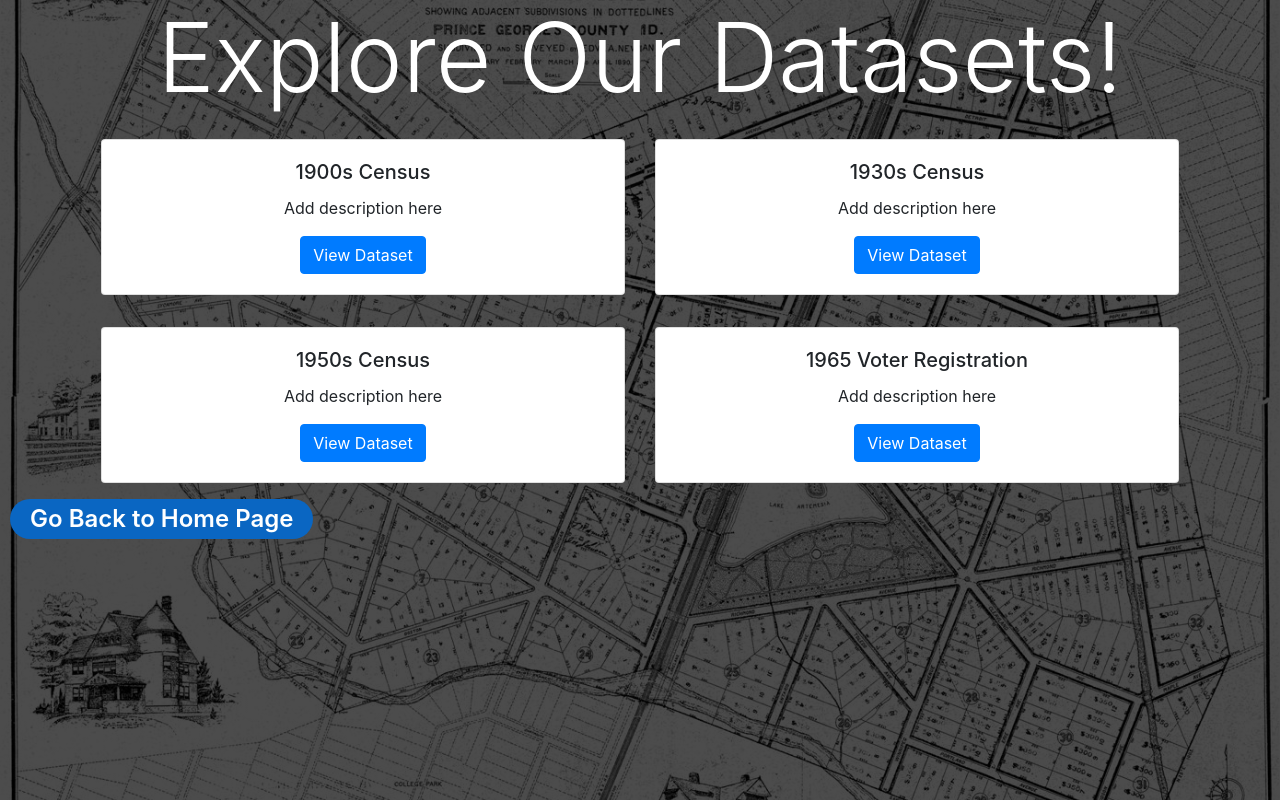
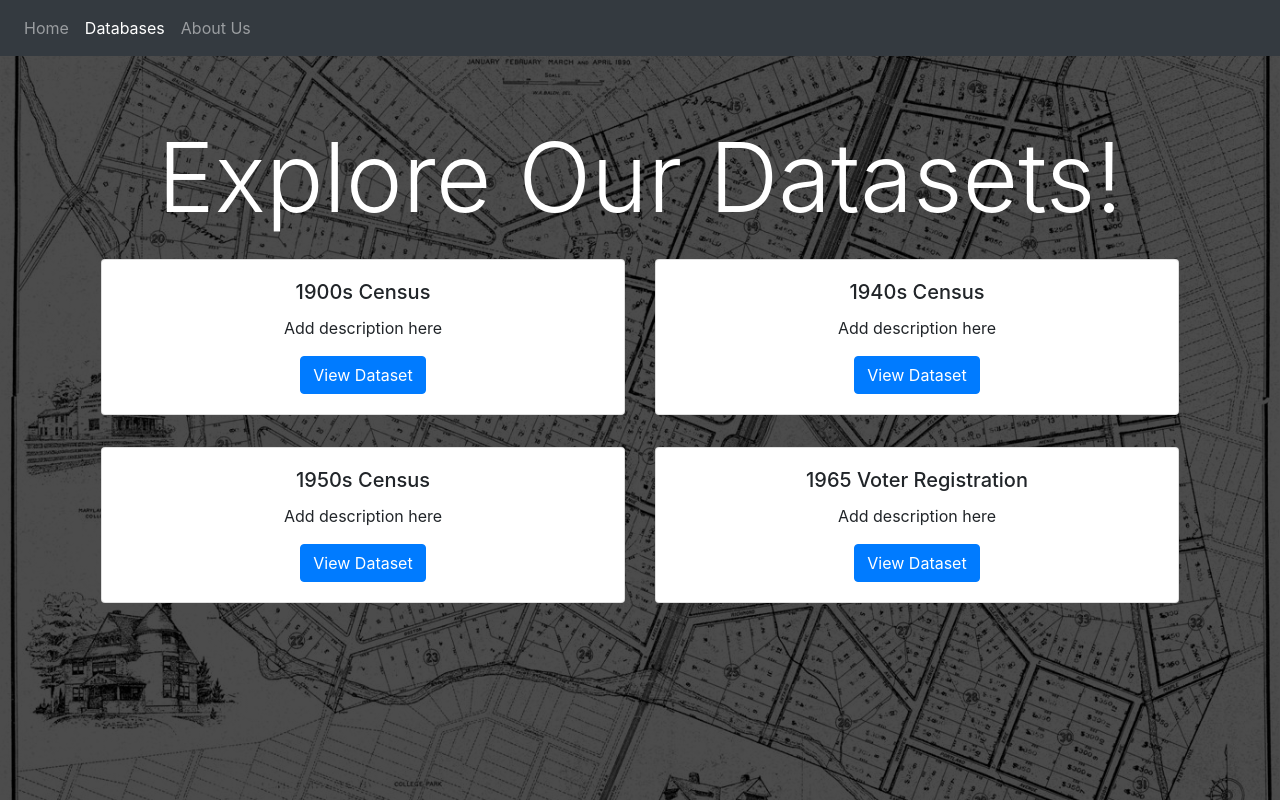
Before and after one commit to MsCrypto22/LakeLand, a website: page public/viewdata.html in a window 1280 px wide. Drawn offline with nearby package versions, Linux system fonts and the light colour scheme.

Commit message:
added bootstrap navbar to all pages

```diff
--- a/public/stylesheets.css
+++ b/public/stylesheets.css
@@ -3,71 +3,6 @@ tfoot input {
   padding: 2px;
 }
 
-body {
-  background: linear-gradient(rgba(0, 0, 0, 0.7), rgba(0, 0, 0, 0.7)),
-    url(assets/lakeland-map.jpeg);
-  background-repeat: no-repeat;
-  background-position: center;
-  background-attachment: fixed;
-  background-size: cover;
-}
-
-#heading {
-  color: white;
-}
-
 .dt-container {
   background-color: white;
 }
-
-.button-18 {
-  align-items: center;
-  background-color: #0a66c2;
-  border: 0;
-  border-radius: 100px;
-  box-sizing: border-box;
-  color: #ffffff;
-  cursor: pointer;
-  display: inline-flex;
-  font-family: -apple-system, system-ui, system-ui, "Segoe UI", Roboto,
-    "Helvetica Neue", "Fira Sans", Ubuntu, Oxygen, "Oxygen Sans", Cantarell,
-    "Droid Sans", "Apple Color Emoji", "Segoe UI Emoji", "Segoe UI Symbol",
-    "Lucida Grande", Helvetica, Arial, sans-serif;
-  font-size: 24px;
-  font-weight: 600;
-  justify-content: center;
-  line-height: 20px;
-  max-width: 480px;
-  min-height: 40px;
-  min-width: 0px;
-  overflow: hidden;
-  padding: 0px;
-  padding-left: 20px;
-  padding-right: 20px;
-  margin: 0 10px;
-  text-align: center;
-  touch-action: manipulation;
-  transition: background-color 0.167s cubic-bezier(0.4, 0, 0.2, 1) 0s,
-    box-shadow 0.167s cubic-bezier(0.4, 0, 0.2, 1) 0s,
-    color 0.167s cubic-bezier(0.4, 0, 0.2, 1) 0s;
-  user-select: none;
-  -webkit-user-select: none;
-  vertical-align: middle;
-}
-
-.button-18:hover,
-.button-18:focus {
-  background-color: #16437e;
-  color: #ffffff;
-}
-
-.button-18:active {
-  background: #09223b;
-  color: rgb(255, 255, 255, 0.7);
-}
-
-.button-18:disabled {
-  cursor: not-allowed;
-  background: rgba(0, 0, 0, 0.08);
-  color: rgba(0, 0, 0, 0.3);
-}
--- a/public/viewdata.html
+++ b/public/viewdata.html
@@ -1,26 +1,39 @@
-<!doctype html>
+<!DOCTYPE html>
 <html lang="en">
-
   <head>
     <!-- Required meta tags -->
-  <meta charset="utf-8">
-  <meta name="viewport" content="width=device-width, initial-scale=1, shrink-to-fit=no">
+    <meta charset="utf-8" />
+    <meta
+      name="viewport"
+      content="width=device-width, initial-scale=1, shrink-to-fit=no"
+    />
 
+    <link href="./output.css" rel="stylesheet" />
     <!-- Bootstrap CSS -->
-  <link rel="stylesheet" href="https://cdn.jsdelivr.net/npm/bootstrap@4.0.0/dist/css/bootstrap.min.css"
-    integrity="sha384-Gn5384xqQ1aoWXA+058RXPxPg6fy4IWvTNh0E263XmFcJlSAwiGgFAW/dAiS6JXm" crossorigin="anonymous">
+    <link
+      rel="stylesheet"
+      href="https://cdn.jsdelivr.net/npm/bootstrap@4.0.0/dist/css/bootstrap.min.css"
+      integrity="sha384-Gn5384xqQ1aoWXA+058RXPxPg6fy4IWvTNh0E263XmFcJlSAwiGgFAW/dAiS6JXm"
+      crossorigin="anonymous"
+    />
 
     <!-- Optional JavaScript -->
     <!-- jQuery first, then Popper.js, then Bootstrap JS -->
-  <script src="https://code.jquery.com/jquery-3.2.1.slim.min.js"
+    <script
+      src="https://code.jquery.com/jquery-3.2.1.slim.min.js"
       integrity="sha384-KJ3o2DKtIkvYIK3UENzmM7KCkRr/rE9/Qpg6aAZGJwFDMVNA/GpGFF93hXpG5KkN"
-    crossorigin="anonymous"></script>
-  <script src="https://cdn.jsdelivr.net/npm/popper.js@1.12.9/dist/umd/popper.min.js"
+      crossorigin="anonymous"
+    ></script>
+    <script
+      src="https://cdn.jsdelivr.net/npm/popper.js@1.12.9/dist/umd/popper.min.js"
       integrity="sha384-ApNbgh9B+Y1QKtv3Rn7W3mgPxhU9K/ScQsAP7hUibX39j7fakFPskvXusvfa0b4Q"
-    crossorigin="anonymous"></script>
-  <script src="https://cdn.jsdelivr.net/npm/bootstrap@4.0.0/dist/js/bootstrap.min.js"
+      crossorigin="anonymous"
+    ></script>
+    <script
+      src="https://cdn.jsdelivr.net/npm/bootstrap@4.0.0/dist/js/bootstrap.min.js"
       integrity="sha384-JZR6Spejh4U02d8jOt6vLEHfe/JQGiRRSQQxSfFWpi1MquVdAyjUar5+76PVCmYl"
-    crossorigin="anonymous"></script>
+      crossorigin="anonymous"
+    ></script>
 
     <!--CSS-->
     <link rel="stylesheet" href="stylesheets.css" />
@@ -28,8 +41,38 @@
     <title>Database</title>
   </head>
 
-<body>
-  <h1 class="display-1 text-white text-center">Explore Our Datasets!</h1>
+  <body class="bg-custom-gradient bg-no-repeat bg-center bg-fixed bg-cover">
+    <!--Navbar-->
+    <nav class="navbar fixed-top navbar-expand-lg navbar-dark bg-dark">
+      <button
+        class="navbar-toggler"
+        type="button"
+        data-toggle="collapse"
+        data-target="#navbarNav"
+        aria-controls="navbarNav"
+        aria-expanded="false"
+        aria-label="Toggle navigation"
+      >
+        <span class="navbar-toggler-icon"></span>
+      </button>
+      <div class="collapse navbar-collapse" id="navbarNav">
+        <ul class="navbar-nav">
+          <li class="nav-item">
+            <a href="home.html" class="nav-link">Home</a>
+          </li>
+          <li class="nav-item active">
+            <a href="viewdata.html" class="nav-link">Databases</a>
+          </li>
+          <li class="nav-item">
+            <a href="aboutus.html" class="nav-link">About Us</a>
+          </li>
+        </ul>
+      </div>
+    </nav>
+
+    <h1 class="display-1 text-white text-center mt-[120px]">
+      Explore Our Datasets!
+    </h1>
 
     <div class="container">
       <div class="row p-3">
@@ -45,7 +88,7 @@
         <div class="col">
           <div class="card text-center">
             <div class="card-body">
-            <h5 class="card-title">1930s Census</h5>
+              <h5 class="card-title">1940s Census</h5>
               <p class="card-text">Add description here</p>
               <a href="#" class="btn btn-primary">View Dataset</a>
             </div>
@@ -73,12 +116,5 @@
         </div>
       </div>
     </div>
-
-  <a href="home.html">
-    <button class="button-18" role="button">Go Back to Home Page</button>
-  </a>
-
-
   </body>
-
 </html>
```
Also changed, not shown: public/aboutus.html (added, +48 -0 lines), public/home.html (+29 -1 lines), public/sheets.html (+37 -7 lines), public/output.css, 1 other file. Lines whose indentation alone changed are shown as unchanged.
